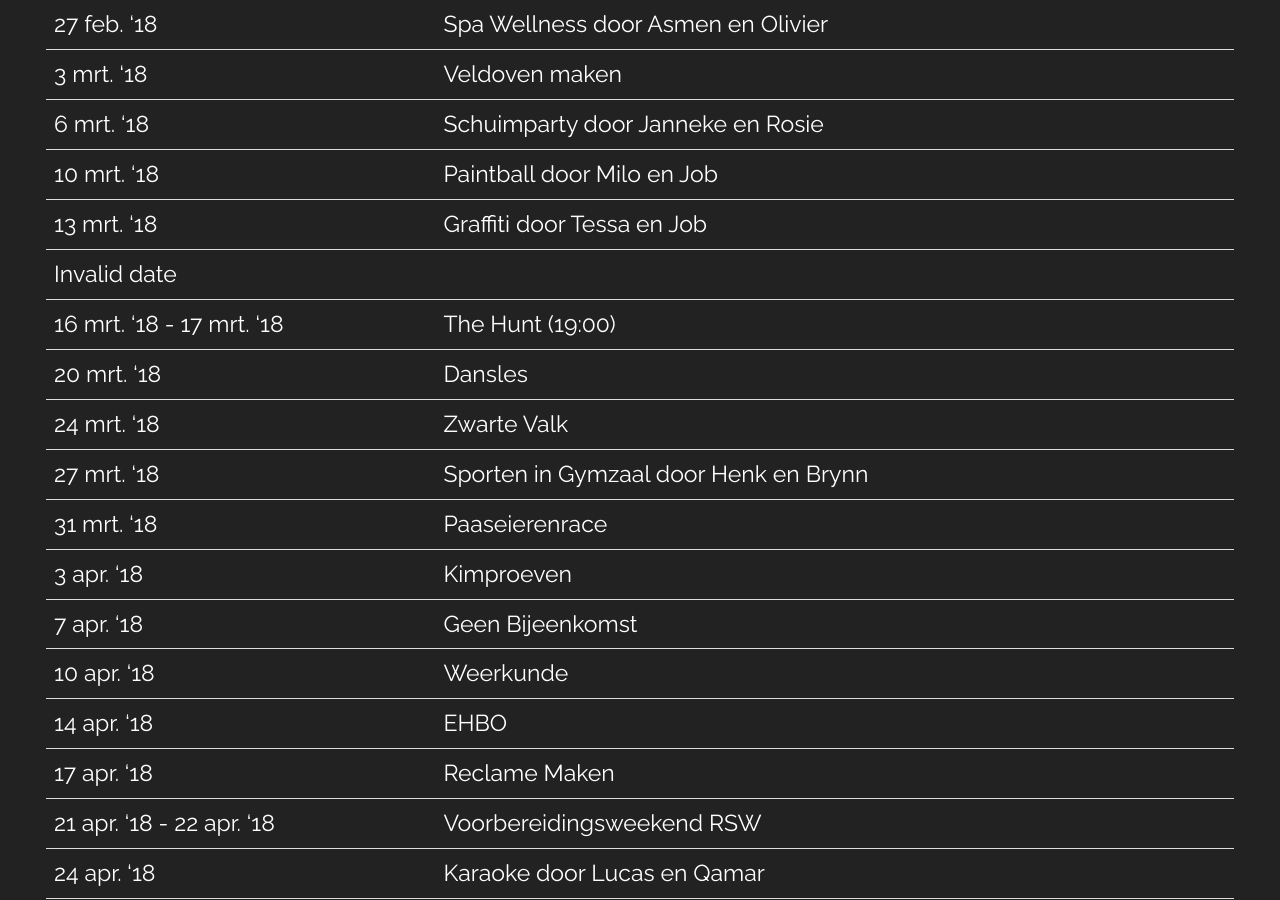
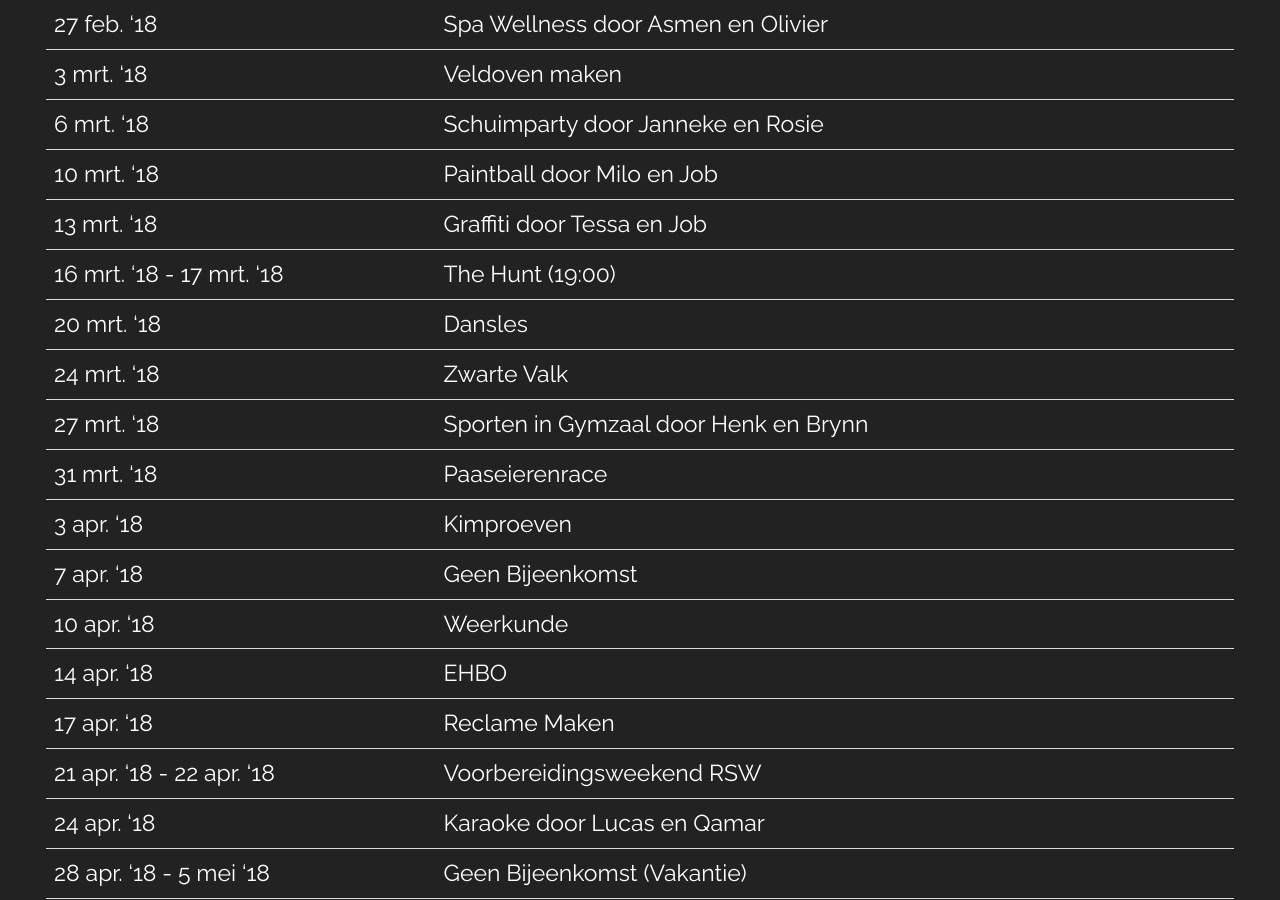
Before and after one commit to nognooitmeegemaakt/website, a Jekyll site: the page built from _agenda/scouts.md, in a window 1280 px wide and 900 px high, scrolled down 975 px. Built offline with Jekyll 4.4.1, drawn with Linux system fonts in a browser that asks for light colours; some web fonts are replaced.

Commit message:
Update scouts.md Agenda through CMS
By Sander Laarhoven (162.158.111.39)

```diff
--- a/_agenda/scouts.md
+++ b/_agenda/scouts.md
@@ -27,7 +27,6 @@ Aangepast op 1 februari.
 | 6 mrt. '18 | Schuimparty door Janneke en Rosie |
 | 10 mrt. '18 | Paintball door Milo en Job |
 | 13 mrt. '18 | Graffiti door Tessa en Job |
-| Invalid date |  |
 | 16 mrt. '18 - 17 mrt. '18 | The Hunt (19:00) |
 | 20 mrt. '18 | Dansles |
 | 24 mrt. '18 | Zwarte Valk |
```
